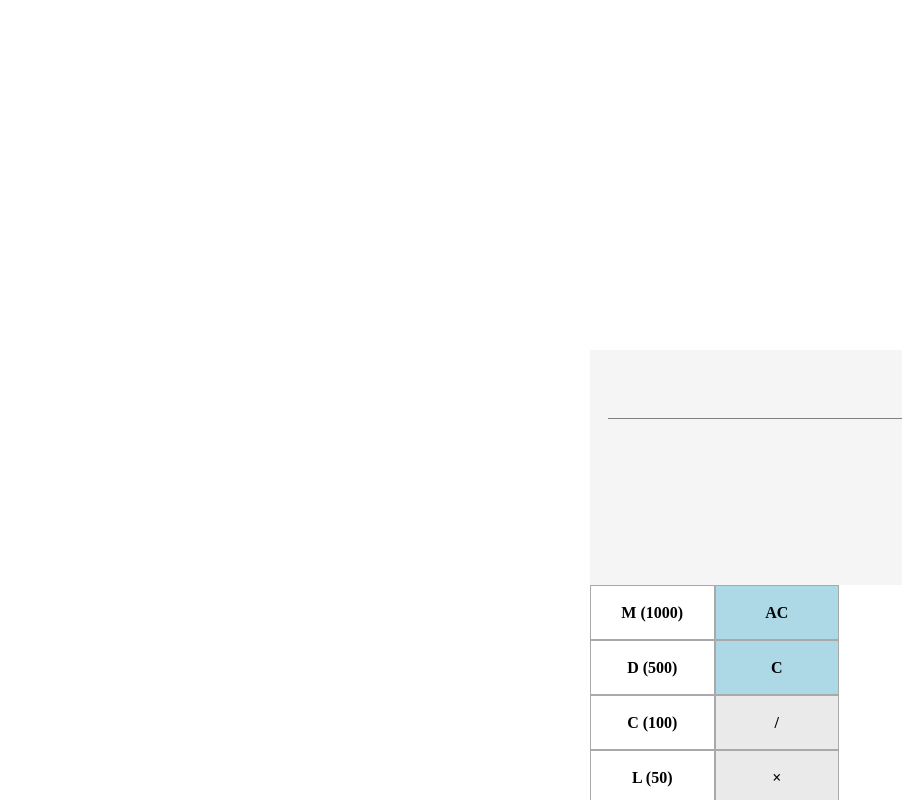
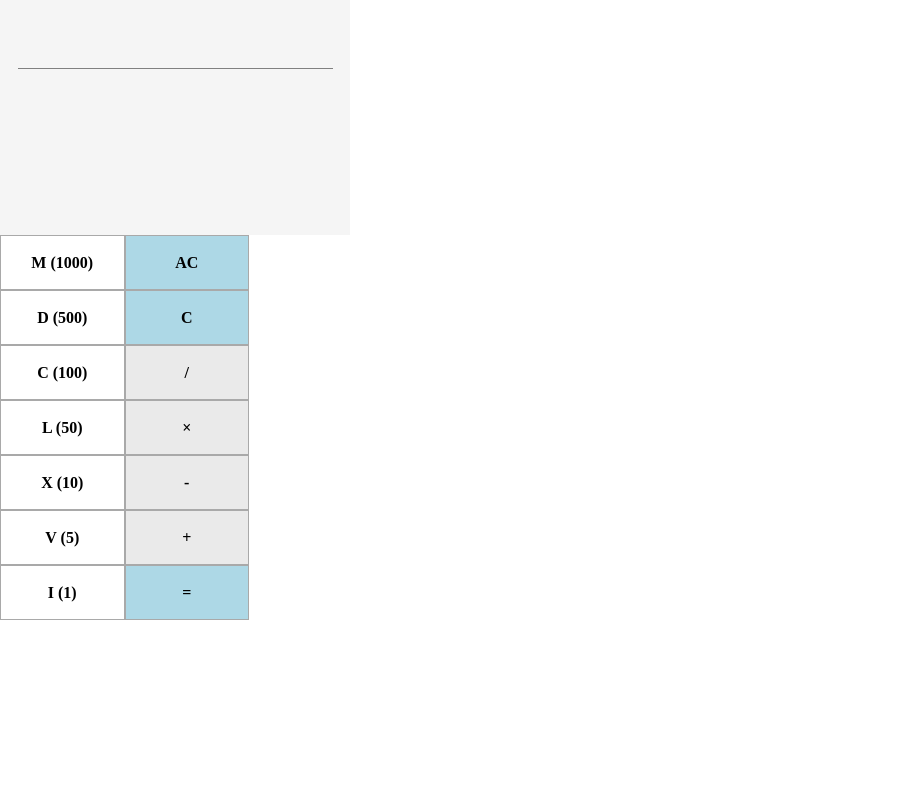
Before and after one commit to AndrewNguye/RomanNumeralCalculator, an Angular app: page / in a window 1280 px wide. Shown: the top 800 px of the page, without its empty margins (0-902 px from the left). Built offline with nearby package versions, Linux system fonts and the light colour scheme; a web font is replaced by a local one.

Commit message:
set a fixed size and position for container div

```diff
--- a/src/app/calculator/calculator.component.css
+++ b/src/app/calculator/calculator.component.css
@@ -9,10 +9,8 @@
     max-width: 350px;
     display: inline-block;
     position: absolute;
-    top: 50%;
-    left: 50%;
-    margin-top: -50px;
-    margin-left: -50px;
+    top: 0;
+    left: 0;
 }
 
 .display {
```
